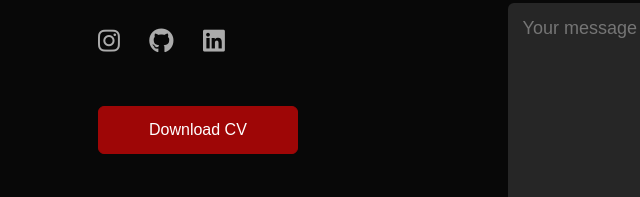
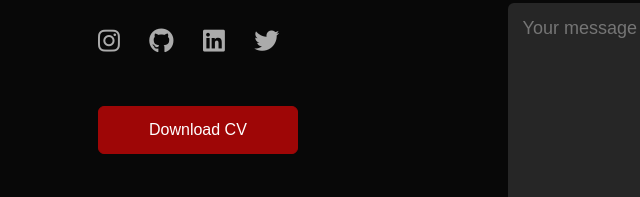
Before and after one commit to Priya-1526/my-portfolio, a plain HTML site: page index.html in a window 1280 px wide. Shown: the part 2665-2862 px from the top of the page, 30-670 px from the left. Drawn offline with Linux system fonts and the light colour scheme.

Commit message:
Update index.html

```diff
--- a/index.html
+++ b/index.html
@@ -263,6 +263,7 @@
             <a href="https://www.instagram.com/"><i class="fa-brands fa-instagram"></i></a>
             <a href=" https://github.com/Priya-1526 "><i class="fa-brands fa-github"></i></a>
             <a href="https://www.linkedin.com/in/priya-jaraut-1419b72b1 "><i class="fa-brands fa-linkedin"></i></a>
+             <a href="https://twitter.com/p_jaraut"><i class="fa-brands fa-twitter"></i></a>
           </div>
 
           <a href="images/CV.pdf" download class="btn btn2" id="downloadBtn">
```
